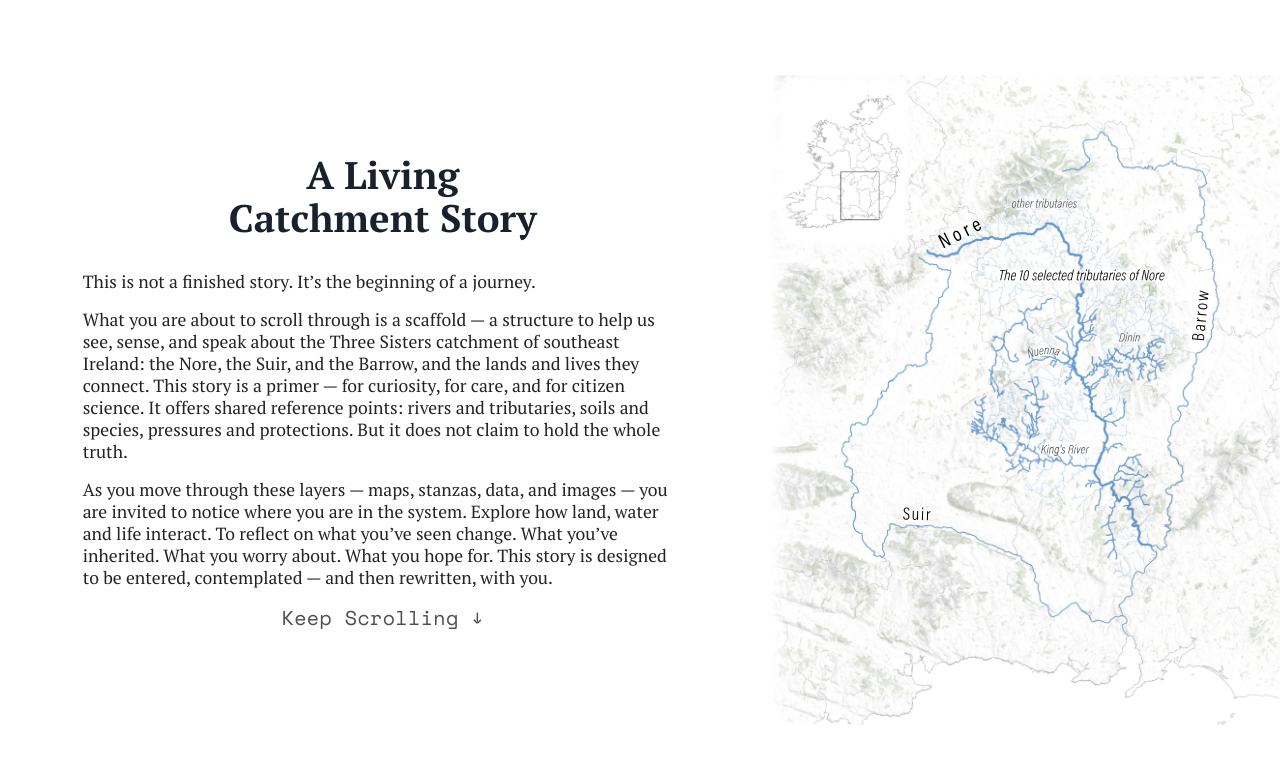
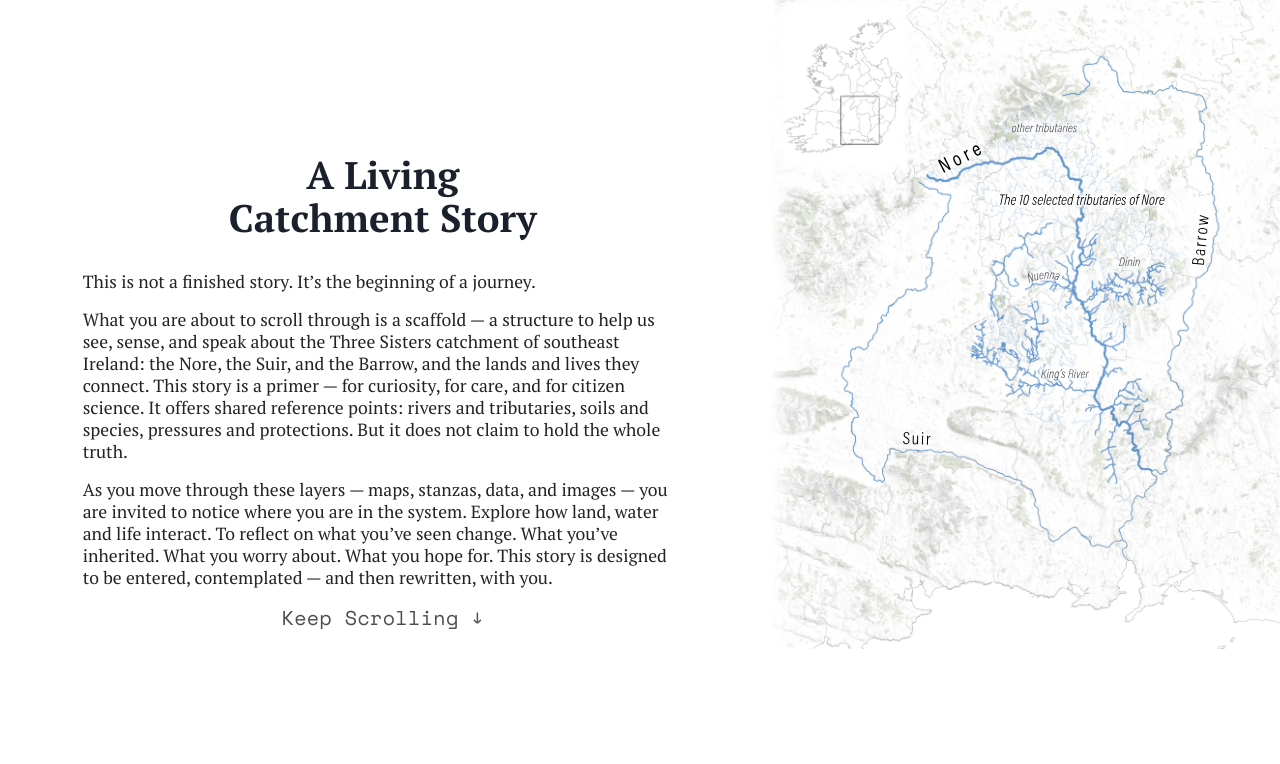
Before and after one commit to proy02/nore-scrollytelling, a SvelteKit app: page / in a window 1280 px wide. Shown: the top 764 px of the page. Built offline with nearby package versions, Linux system fonts and the light colour scheme.

Commit message:
blur - alignment debug

```diff
--- a/src/routes/+page.svelte
+++ b/src/routes/+page.svelte
@@ -126,17 +126,10 @@
     const svgEl = getSvgEl();
     if (!svgEl) return;
 
-    // ✅ DIMENSION CHECK
-    const blurImg = new Image();
-    blurImg.onload = () => {
-        console.log('Blur webp natural width:', blurImg.naturalWidth);
-        console.log('Blur webp natural height:', blurImg.naturalHeight);
-    };
-    blurImg.src = `${base}/nore_blur_desktop.webp`;  // ← base prefix for GitHub Pages
-    console.log('SVG viewBox:', svgEl.getAttribute('viewBox'));
-    console.log('Container width:', svgContainer.clientWidth);
-    console.log('Container height:', svgContainer.clientHeight);
-
+    // ✅ Pin SVG to top on desktop — prevents white gap on different screen sizes
+    if (!isMobile && !isTablet) {
+        svgEl.setAttribute('preserveAspectRatio', 'xMidYMin meet');
+    }
 
     // Fix xlink:href → href for inline SVG (mobile Safari requires this)
     svgEl.querySelectorAll('image').forEach(img => {
@@ -816,7 +809,7 @@
   .desktop-blur {
     background-image: url('/nore_blur_desktop.webp');
     background-size: contain;
-    background-position: center center;
+    background-position: left top;
     background-repeat: no-repeat;
   }
 
```
